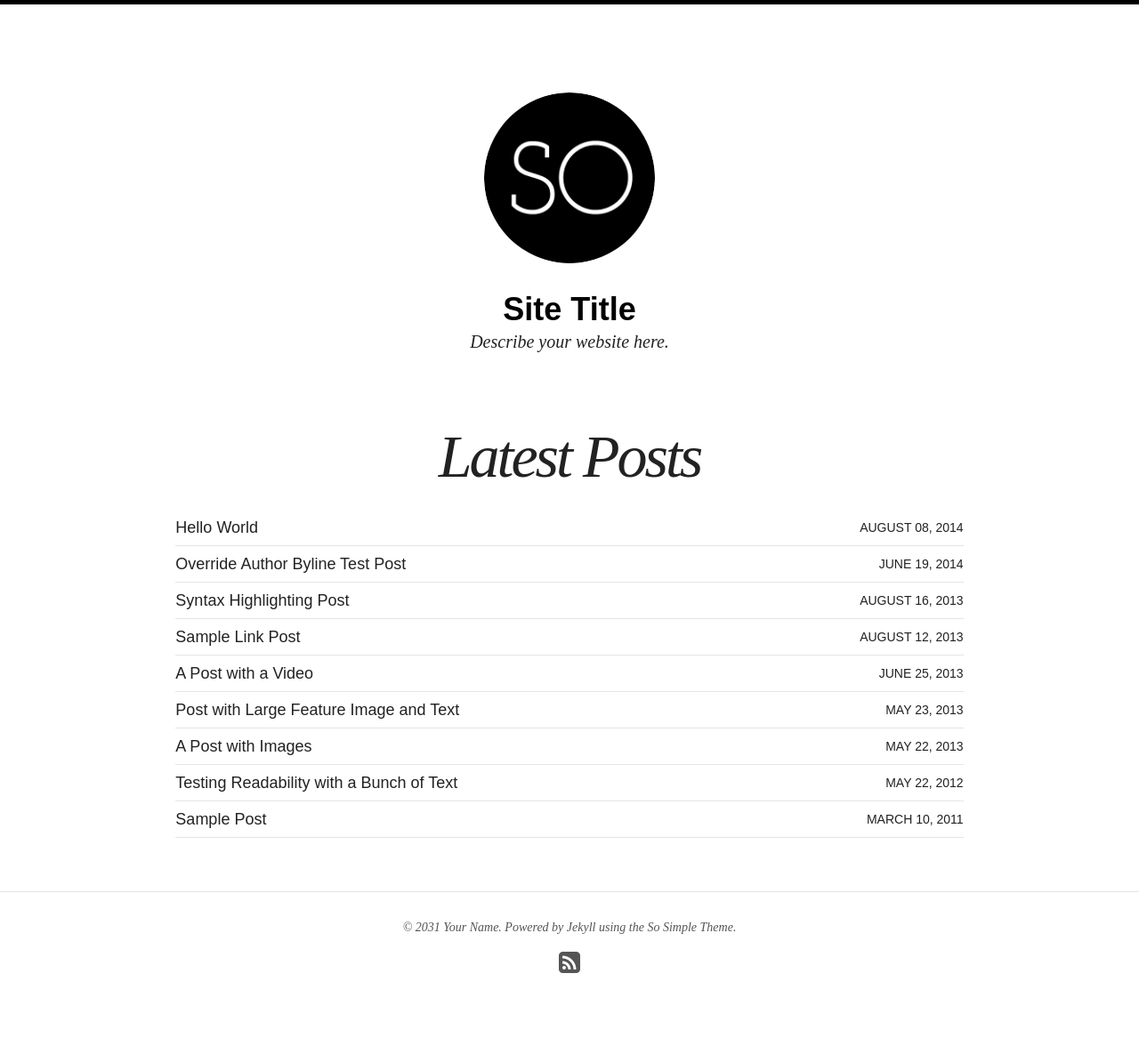
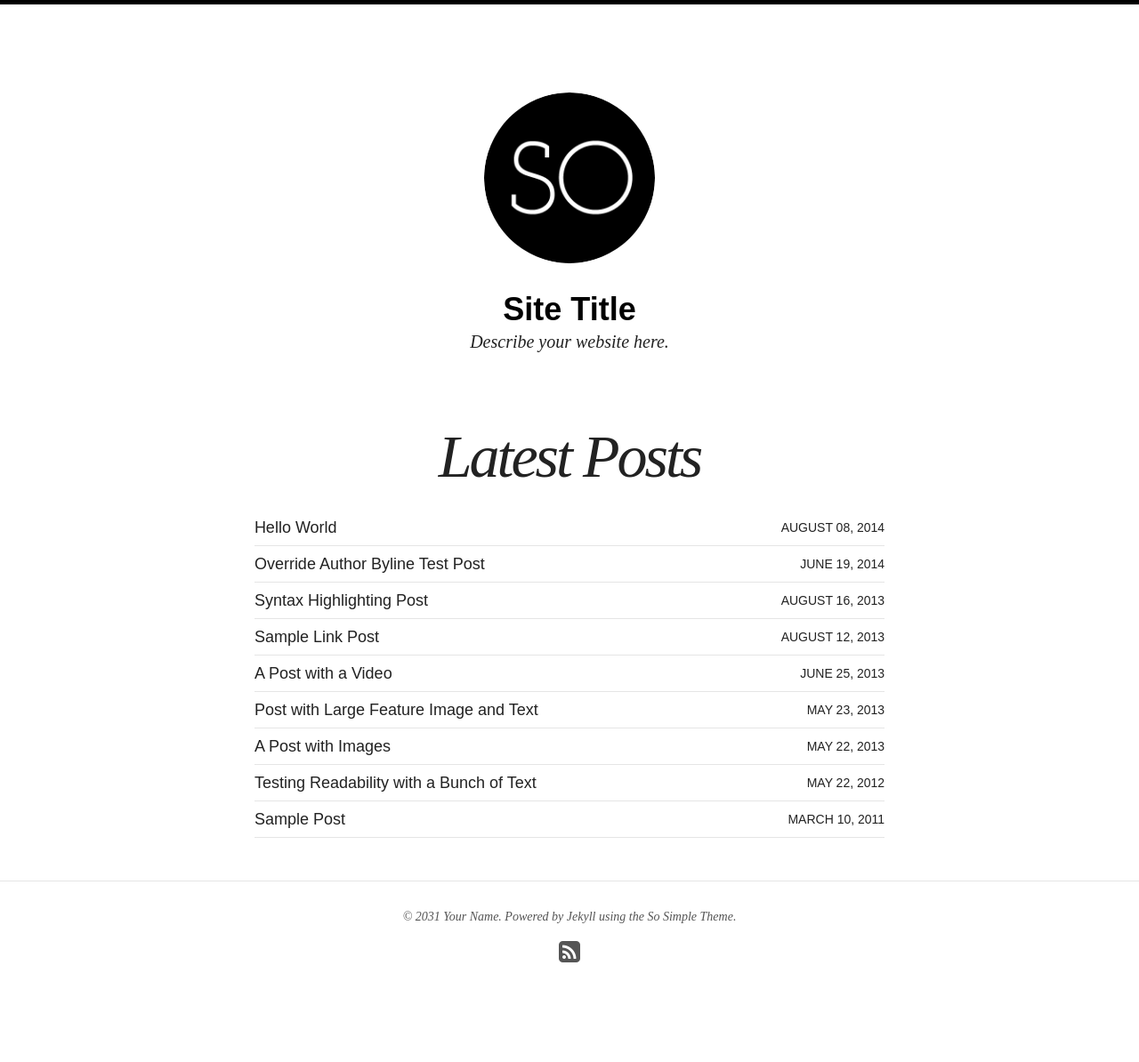
Before and after one commit to FoxerCoeee/FoxerCoeee, a Jekyll site: the page built from index.html, in a window 1280 px wide. Shown: the whole page at 89% size. Built offline with Jekyll 4.4.1, drawn with Linux system fonts in a browser that asks for light colours; nearby versions of some CDN libraries.

Commit message:
Remove font size on body element

```diff
--- a/_sass/_layout.scss
+++ b/_sass/_layout.scss
@@ -4,9 +4,6 @@ body {
 	width: 100%;
 	background-color: $body-color;
 	border-top: 5px solid $black;
-	@include media($medium) {
-		@include font-size(20);
-	}
 }
 
 
```
